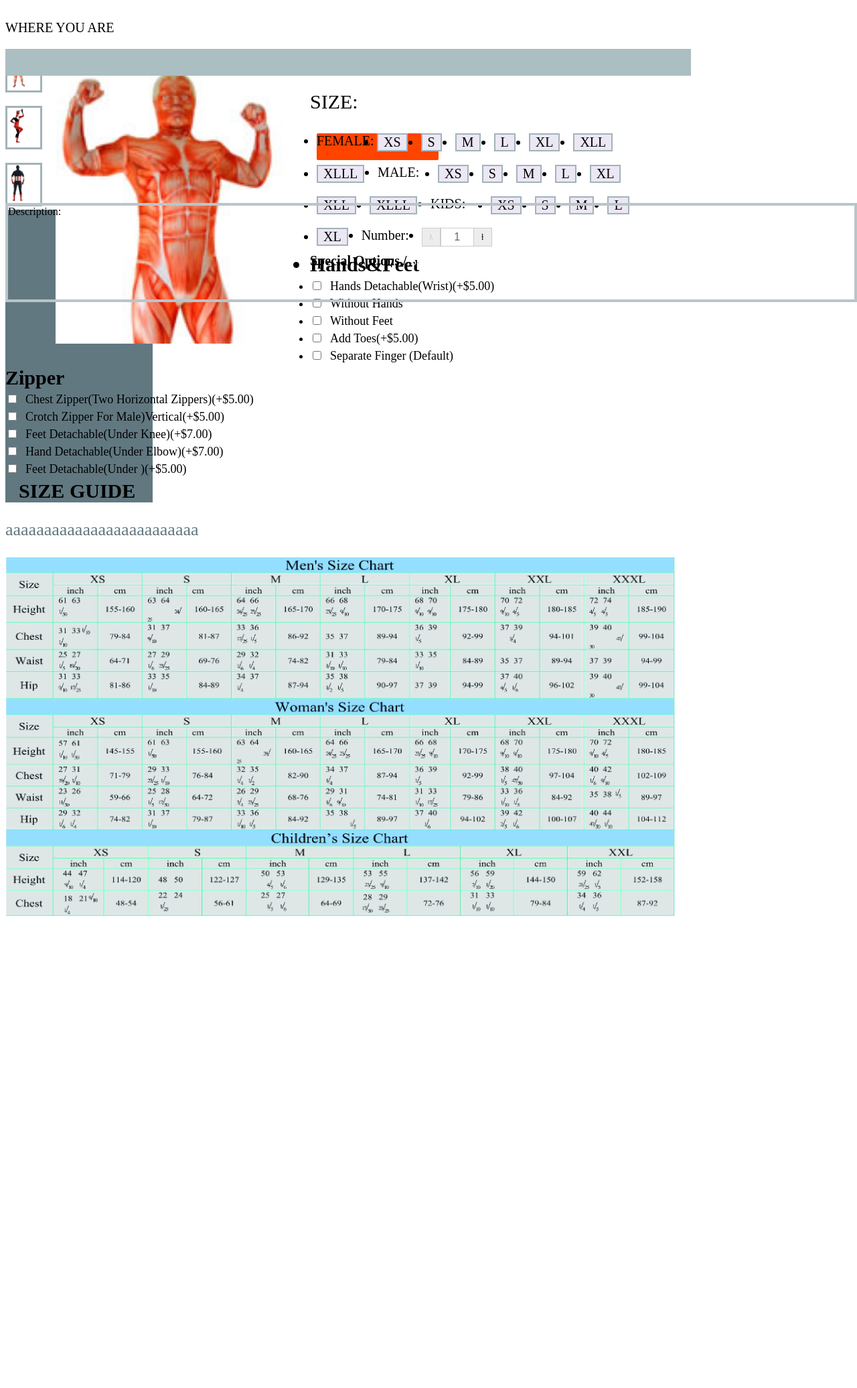
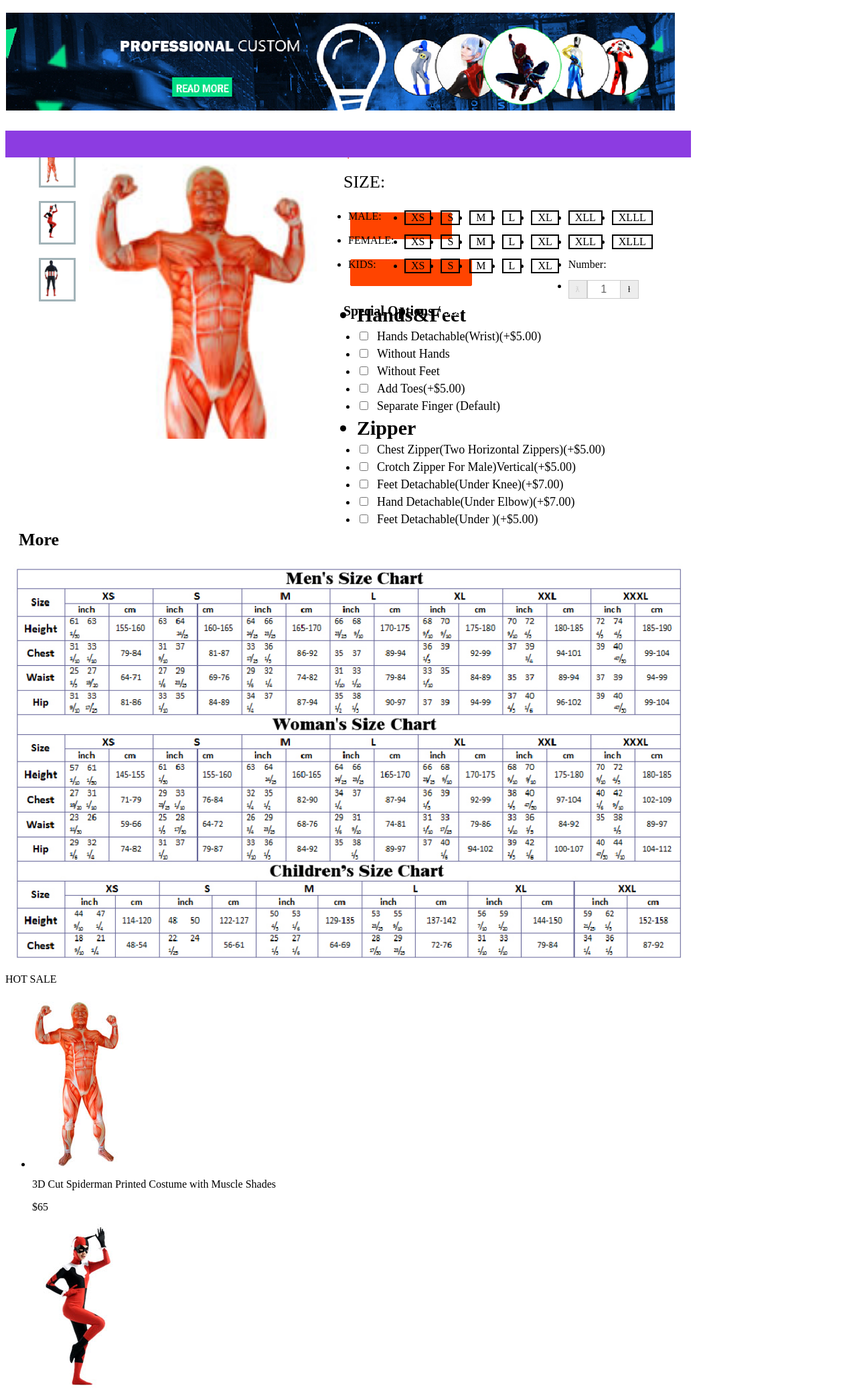
Before and after one commit to Gunslh/webshop, a PHP site: page /product/ in a window 1280 px wide. Shown: the top 2072 px of the page at 67% size. Before the commit the page ends 1368 px from the top, so only its background shows below. Run offline with PHP 8.4, Linux system fonts and the light colour scheme; data that the repository does not hold is empty.

Commit message:
[2015/5/13 update]
Signed-off-by: hqbobo <krhu@5CG445047W.nsn-intra.net>

```diff
--- a/src/app/css/product.css
+++ b/src/app/css/product.css
@@ -1,16 +1,25 @@
 @CHARSET "UTF-8";
+.c-info
+{
+	background: url("/images/categoryBanner.png") no-repeat scroll 0px 0px transparent;
+	width:1000px;
+	height:147px;
+	margin-bottom: 30px;
+	font-size: 18px;
+}
 .special-options
 {
 	width:100%;
 	position: relative;
-	margin-bottom: 200px;
+	margin-bottom: 20px;
 }
 .special-options .op-banner
 {
 	width:1024px;
 	margin-left:0px;
 	height:40px;
-	background-color: #abbec1;
+	background-color: #8C3CE1;
+	margin-bottom: 10px;
 }
 
 .op-banner p
@@ -33,6 +42,7 @@
 .product-pic
 {
 	width:455px;
+	margin-left: 50px;
 }
 
 .product-pic .small
@@ -86,24 +96,24 @@
 .product-detail
 {
 	text-align: left;
-	width:550px;
+	width:500px;
 }
 
 .product-detail .pd-title
 {
-	font-size: 35px;
+	font-size: 26px;
 	font-weight: bold;
 	margin-bottom: 15px;
 }
 .product-detail .pd-price
 {
-	color:#650d0d;
-	font-size: 45px;
+	color:rgb(232,35,27);
+	font-size: 28px;
 	margin-bottom: 15px;
 }
 .product-detail .pd-size
 {
-	font-size: 30px;
+	font-size: 26px;
 	margin-bottom: 20px;
 }
 .size-form ul
@@ -115,8 +125,8 @@
 {
 	float:left;
 
-	margin: 10px;
-	font-size: 20px;
+	margin: 7px;
+	font-size: 16px;
 }
 .size-name
 {
@@ -124,11 +134,11 @@
 }
 .option
 {
-	border: 2px solid #A2B3B8;
+	border: 2px solid black;
 	padding-left: 8px;
 	padding-right: 8px;
 	cursor:pointer;
-	background-color:#ece7f5;
+
 }
 .option:hover
 {
@@ -148,7 +158,8 @@
 	margin:0px;
 	padding:0px;
 	float:left;
-	width:50%;
+	width: 40%;
+	margin-left: 20px;
 }
 .op-detail ul li
 {
@@ -187,12 +198,12 @@
 	color:black;
 	text-align: left;
 	margin: 0px;
-	font-size: 30px;
+	font-size: 26px;
 	font-weight: bold;
 	padding-top: 5px;
 	padding-left: 20px;
-	background-color: #617880;
 	width: 200px;
+	margin-bottom: 20px;
 }
 .size-banner .guid-text
 {
@@ -201,9 +212,10 @@
 }
 .size-banner img
 {
+	margin-left: 12px;
 	width:1000px;
 }
-.tb-btn-add a {
+.tb-btn-add a, .tb-btn-buynow a {
     width: 180px;
     color: #FFF;
     border-color: #F40;
@@ -220,6 +232,10 @@
 	border-radius: 2px;
 
 }
+.tb-btn-buynow a
+{
+	width:150px;
+}
 .tb-btn-add i {
     font-size: 22px;
     font-weight: 400;
@@ -234,7 +250,7 @@
     margin-right: 10px;
 }
 
-.tb-btn-add
+.tb-btn-add, .tb-btn-buynow
 {
 	margin-top: 30px;
 	margin-left: 10px;
--- a/src/app/js/order.js
+++ b/src/app/js/order.js
@@ -42,6 +42,7 @@
 		//alert(li.height()+"="+ li.width());
 		tip.css('top', X + li.height());
 		tip.css('left', Y + li.width()-29);
+
 		tipInner.html($(this).attr('data-tips'));
 		tip.show();
 	},
@@ -65,7 +66,7 @@
 		//alert($(this).height()+"="+ $(this).width());
 		tip.css('top', X + $(this).height());
 		tip.css('left', Y + $(this).width()-29);
-		$().html($(this).attr('data-tips'));
+		tipInner.html($(this).attr('data-tips'));
 		tip.show();
 	},
 	function(){
--- a/src/product.php
+++ b/src/product.php
@@ -24,8 +24,10 @@
 		<div class="index-menu">
 		</div>
 
-		<div class="path">
-			WHERE YOU ARE
+		<div class="c-info">
+			<p>
+				<?php //echo $cats->t_cateDescr?>
+			</p>
 		</div>
 
 		<div class="product-info">
@@ -45,7 +47,7 @@
 				<div class="pd-size">SIZE:</div>
 				<div class="size-form">
 					<ul>
-						<li class="size-name">FEMALE:</li>
+						<li class="size-name">MALE:</li>
 						<li class="option" data="1">XS</li>
 						<li class="option" data="2">S</li>
 						<li class="option" data="3">M</li>
@@ -56,7 +58,7 @@
 					</ul>
 					<div class="clear"></div>
 					<ul>
-						<li class="size-name">MALE:</li>
+						<li class="size-name">FEMALE:</li>
 						<li class="option" data="11">XS</li>
 						<li class="option" data="12">S</li>
 						<li class="option" data="13">M</li>
@@ -88,7 +90,10 @@
 					</ul>
 					<div class="clear"></div>
 				</div>
-				<div class="tb-btn-add">
+				<div class="tb-btn-buynow left">
+					<a>BUY NOW</a>
+				</div>
+				<div class="tb-btn-add left">
 
 					<a><i class="iconfont">ŭ</i>
 					Add to Cart</a>
@@ -119,22 +124,95 @@
 					<li><input type="checkbox" id="op-15"/><p>Feet Detachable(Under )(+$5.00)</p></li>
 				</ul>
 			</div>
-			<div class="op-info">
-			Description:
-			</div>
+<!-- 			<div class="op-info"> -->
+<!-- 			Description: -->
+<!-- 			</div> -->
 			<div class="clear"></div>
 		</div>
 
 		<div class="size-guide">
 			<div class="size-banner">
-				<p class="guid">SIZE GUIDE</p>
-				<p class="guid-text">aaaaaaaaaaaaaaaaaaaaaaaaa</p>
-				<img src="/images/size_table.gif"></img>
+				<p class="guid">More</p>
+				<img src="/images/size_table.png"></img>
 			</div>
 		</div>
 
-		<div class="likes">
+		<div class="index-hotsale">
+		<p>HOT SALE</p>
+		<div class="sales-container">
+			<ul>
+				<li>
+					<div class="sale-item">
+						<img src="/images/sale-1.jpg"></img>
+						<p class="descr">3D Cut Spiderman Printed Costume with Muscle Shades</p>
+						<p class="price">$65</p>
+					</div>
+				</li>
+				<li>
+					<div class="sale-item">
+						<img src="/images/sale-2.jpg"></img>
+						<p class="descr">3D Cut Spiderman Printed Costume with Muscle Shades</p>
+						<p class="price">$65</p>
+					</div>
+				</li>
+				<li>
+					<div class="sale-item">
+						<img src="/images/sale-3.jpg"></img>
+						<p class="descr">3D Cut Spiderman Printed Costume with Muscle Shades</p>
+						<p class="price">$65</p>
+					</div>
+				</li>
+				<li>
+					<div class="sale-item">
+						<img src="/images/sale-4.jpg"></img>
+						<p class="descr">3D Cut Spiderman Printed Costume with Muscle Shades</p>
+						<p class="price">$65</p>
+					</div>
+				</li>
+				<li>
+					<div class="sale-item">
+						<img src="/images/sale-5.jpg"></img>
+						<p class="descr">3D Cut Spiderman Printed Costume with Muscle Shades</p>
+						<p class="price">$65</p>
+					</div>
+				</li>
+				<li>
+					<div class="sale-item">
+						<img src="/images/sale-6.jpg"></img>
+						<p class="descr">3D Cut Spiderman Printed Costume with Muscle Shades</p>
+						<p class="price">$65</p>
+					</div>
+				</li>
+				<li>
+					<div class="sale-item">
+						<img src="/images/sale-1.jpg"></img>
+						<p class="descr">3D Cut Spiderman Printed Costume with Muscle Shades</p>
+						<p class="price">$65</p>
+					</div>
+				</li>
+				<li>
+					<div class="sale-item">
+						<img src="/images/sale-2.jpg"></img>
+						<p class="descr">3D Cut Spiderman Printed Costume with Muscle Shades</p>
+						<p class="price">$65</p>
+					</div>
+				</li>
+				<li>
+					<div class="sale-item">
+						<img src="/images/sale-3.jpg"></img>
+						<p class="descr">3D Cut Spiderman Printed Costume with Muscle Shades</p>
+						<p class="price">$65</p>
+					</div>
+				</li>
+			</ul>
+			<div class="clear"></div>
+
+
 		</div>
+		<div class="left-arrow"></div>
+			<div class="right-arrow"></div>
+		<div class="clear"></div>
+	</div>
 		<div class="footer">
 		</div>
 	</div>
@@ -240,6 +318,67 @@
 		$.User.LoginTest("/product/<?php echo $product->t_pkId?>.html");
 		//$.User.AddToCart(id, amonut, price);
 	});
+
+	//hotsale
+	var obj = null;
+	var shift = false;
+	var len = 0;
+	var shiftFactor = 5;
+	function shiftLeft()
+	{
+		shift = true;
+		var left = obj.css('left');
+		var newVal = parseInt(left) - shiftFactor;
+		obj.css('left', newVal);
+		len -= shiftFactor;
+
+		if(len > 0 )
+			setTimeout(shiftLeft, 5);
+		else
+			shift = false;
+	}
+
+	function shiftRight()
+	{
+
+		shift = true;
+		var left = obj.css('left');
+		var newVal = parseInt(left) + shiftFactor;
+		obj.css('left', newVal);
+		len -= shiftFactor;
+		if(len > 0 )
+			setTimeout(shiftRight, 5);
+		else
+			shift = false;
+	}
+	//热门
+	$('.index-hotsale .left-arrow').click(function(){
+		if(shift == true)
+			return;
+		obj = $('.sales-container ul');
+		var left = parseInt(obj.css('left'));
+
+		if(left <= -1800)
+			obj.css('left', 0);
+
+		len = 915;
+
+		shiftLeft();
+	});
+	$('.index-hotsale .right-arrow').click(function(){
+
+		if(shift == true)
+			return;
+		obj = $('.sales-container ul');
+		var left = obj.css('left');
+		len = 915;
+
+
+		if(parseInt(left) >= 0)
+			obj.css('left', -1830);
+
+		shiftRight();
+	});
 });
 </script>
 </body>
--- a/src/views/common/head.php
+++ b/src/views/common/head.php
@@ -1 +1 @@
-		<img src="/images/title.gif"></img>
+		<a href="/"><img src="/images/title.gif"></img></a>
--- a/src/views/common/search.php
+++ b/src/views/common/search.php
@@ -102,7 +102,7 @@
 </script>
 
 <div class="d-left left">
-	<p>FREE SHIPPING ON ORDER</p>
+
 </div>
 <div class="left d-middle">
 	<ul>
```
Also changed, not shown: src/app/css/category.css (+49 -11 lines), src/app/css/index.css (+26 -15 lines), src/app/css/order.css (+8 -24 lines), src/category.php (+49 -31 lines), src/index.html (+6 -11 lines), src/order.html (+63 -46 lines), src/images/categoryBanner.png (added), src/images/size_table.png (added), src/images/tips.gif (added), src/images/user_purchase.png (added), src/images/vip.jpg, src/images/welcome.png (added), src/images/world.png (added).
